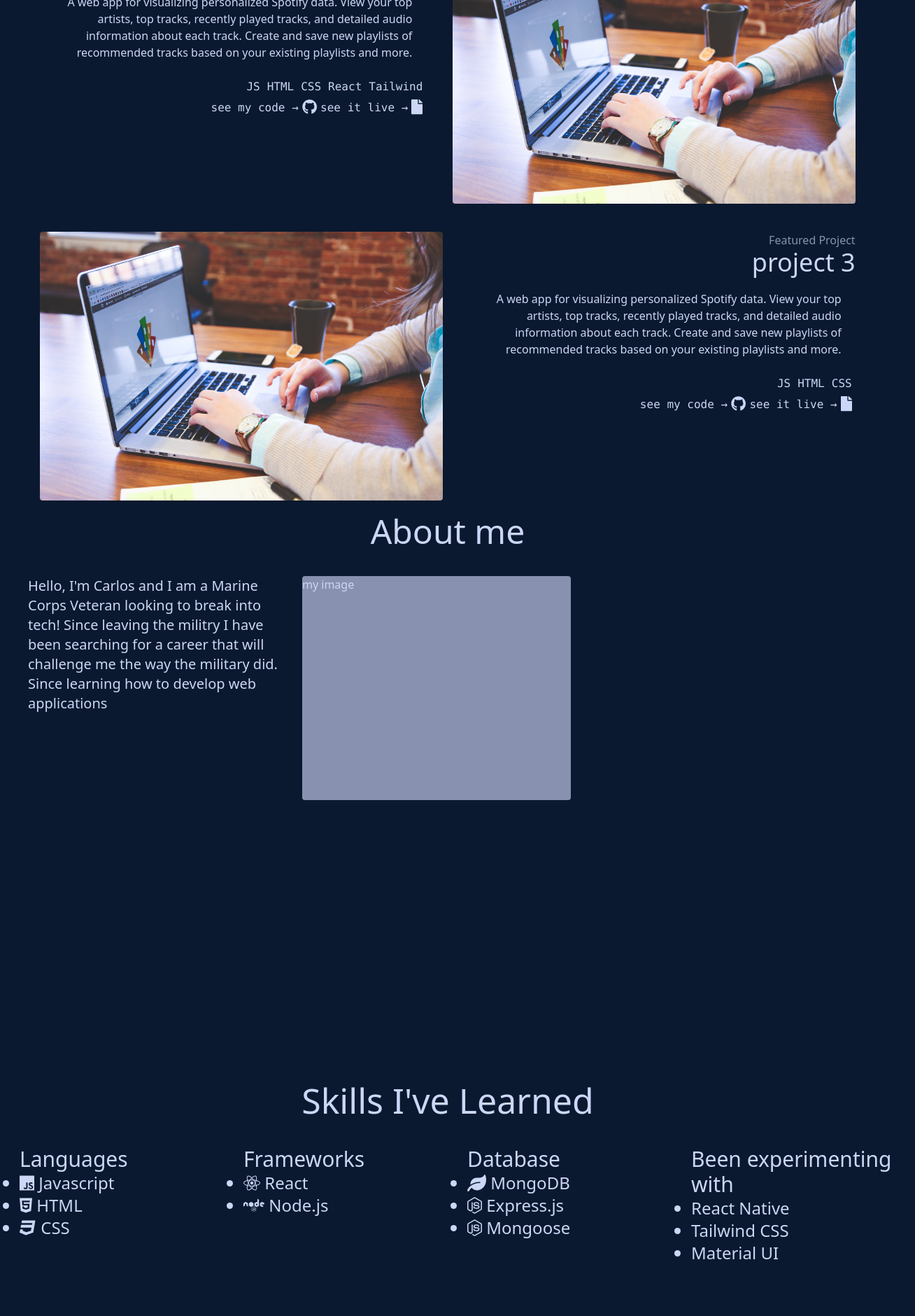
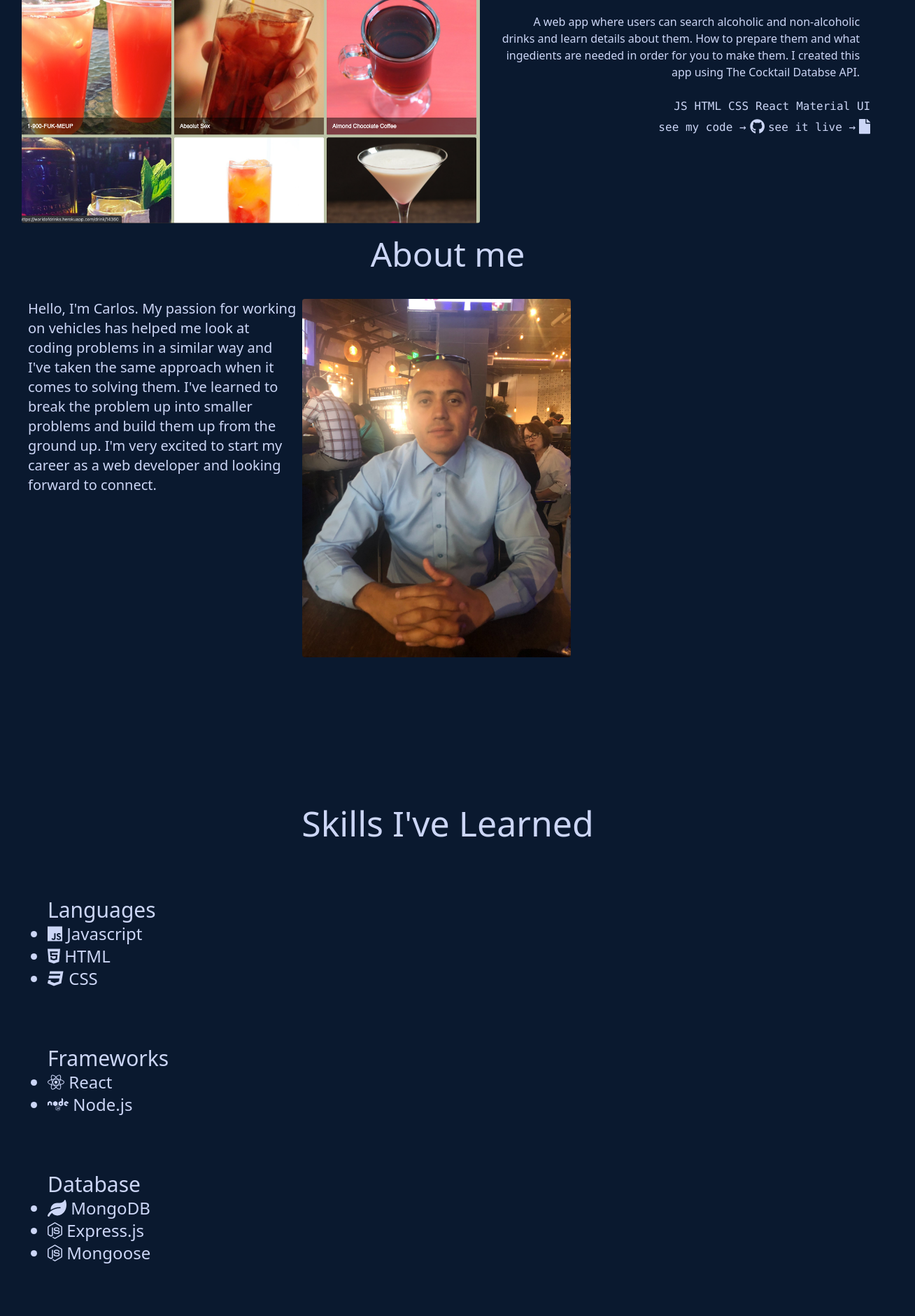
Before and after one commit to cgzapien/carloszapien-portfolio, a React (Create React App) app: page / in a window 1280 px wide. Shown: the part 1700-3580 px from the top of the page at 70% size, 1308 px wide, since content can reach past the window. Built offline with nearby package versions, Linux system fonts and the light colour scheme.

Commit message:
end of 1/5/2022 update

```diff
--- a/src/App.js
+++ b/src/App.js
@@ -40,7 +40,7 @@ export default function App() {
       <Skills />
       <Contact />
       {toggleButton && (
-        <button className="sticky bottom-10 left-[95%] opacity-30 lg:text-5xl sm:text-3xl " onClick={scrollToTop}><FontAwesomeIcon icon={faArrowCircleUp}/></button>
+        <button className="sticky bottom-10 left-[95%] opacity-30 text-4xl md:text-5xl " onClick={scrollToTop}><FontAwesomeIcon icon={faArrowCircleUp}/></button>
       )}
       <Footer />
     </>
--- a/src/components/About.js
+++ b/src/components/About.js
@@ -1,16 +1,17 @@
 import React from "react";
+import me from "../media/me.jpg"
 
 
 const About = () => {
   return (
     <div id="about" className="h-screen">
       <h1 className="text-5xl text-center" id="aboutme">About me</h1>
-      <div className=" flex p-10 space-x-2">
-        <p className=" break-normal text-xl w-96">Hello, I'm Carlos and I am a Marine Corps Veteran looking to break into tech! Since leaving the militry I have been searching for a career that will challenge me the way the military did. Since learning how to develop web applications</p>
-        <div className=" bg-[#8892b0] h-80 w-96 rounded-[4px]" id="image">
-          <h1>
-            my image
-          </h1>
+      <div className=" flex p-10 space-x-2 m-auto">
+        <p className=" break-normal text-xl w-96">Hello, I'm Carlos. My passion for working on vehicles has helped me look at coding problems in a similar way and I've taken the same approach when it comes to solving them. I've learned to break the problem up into smaller problems and build them up from the ground up. I'm very excited to start my career as a web developer and looking forward to connect.</p>
+        <div className=" h-80 w-96 " id="image">
+        <a href="https://www.linkedin.com/in/carlos-zapien/" target="_blank"rel="noreferrer">
+          <img src={me} alt="me" className="rounded-[4px]"/>
+        </a>
           {/* make image tag an anchor to linkedin profile */}
         </div>
 
--- a/src/components/Contact.js
+++ b/src/components/Contact.js
@@ -1,7 +1,6 @@
 import React from "react";
 
 import { FontAwesomeIcon } from '@fortawesome/react-fontawesome'
-import { faPaperPlane } from '@fortawesome/free-solid-svg-icons'
 import { faGithub, faLinkedin } from "@fortawesome/free-brands-svg-icons";
 import ContactForm from "./ContactForm";
 
@@ -12,13 +11,14 @@ export default function Contact(){
         <h1 className="text-center text-5xl p-10">
           Contact
         </h1>
-        <ContactForm/>
-      <ul className="flex justify-center">
-        <li><a href="https://www.linkedin.com/in/carlos-zapien/" target="_blank"rel="noreferrer"><FontAwesomeIcon icon={faLinkedin} size="4x" className="hover:text-[#64ffda] p-[10px]" /></a></li>
-        <li><a href="mailto:zapiencg@gmail.com"><FontAwesomeIcon icon={faPaperPlane} size="4x" className="hover:text-[#64ffda] p-[10px]" /></a></li>
-        <li><a href="https://github.com/cgzapien" target="_blank"rel="noreferrer"><FontAwesomeIcon icon={faGithub} size="4x" className="hover:text-[#64ffda] p-[10px]" /></a></li>
+        <div>
+          <ContactForm/>
+          <ul className="flex justify-center">
+            <li><a href="https://www.linkedin.com/in/carlos-zapien/" target="_blank"rel="noreferrer"><FontAwesomeIcon icon={faLinkedin} size="4x" className="hover:text-[#64ffda] p-[10px]" /></a></li>
+            <li><a href="https://github.com/cgzapien" target="_blank"rel="noreferrer"><FontAwesomeIcon icon={faGithub} size="4x" className="hover:text-[#64ffda] p-[10px]" /></a></li>
+          </ul>
 
-      </ul>
+        </div>
     </div>
   )
 }
--- a/src/components/Main.js
+++ b/src/components/Main.js
@@ -3,7 +3,7 @@ import { Link } from "react-scroll";
 
 export default function Main(){
   return (
-    <div className=" h-screen text-center">
+    <div className=" h-full text-center">
       <div className=" text-left w-fit" id="heading">
         <h1 className="text-[#8892b0] text-[30px]">Hi, my name is</h1>
         <h1 className="text-8xl">Carlos Zapien.</h1>
--- a/src/components/ProjectOne.js
+++ b/src/components/ProjectOne.js
@@ -8,7 +8,7 @@ export default function ProjectOne() {
   return (
     <div id="project-one" className="h-max p-5 flex justify-evenly ">
       <div className=" w-fit m-0 md:max-w-6xl" id="projectimage">
-        <a href="https://github.com/cgzapien"><img src={workImage} alt="workimage" className="rounded-[4px] h-96 hover:opacity-50 w-fit hover:cursor-pointer"></img></a>
+        <a href="https://github.com/cgzapien"><img src={workImage} alt="workimage" className="rounded-[4px] h-96 hover:opacity-50 hover:cursor-pointer lg:w-fit"></img></a>
       </div>
       <div id="project-content" className="  w-fit text-right">
         <p className=" text-base text-[#8892b0]">Featured Project</p>
--- a/src/components/ProjectThree.js
+++ b/src/components/ProjectThree.js
@@ -3,29 +3,32 @@ import { FontAwesomeIcon } from "@fortawesome/react-fontawesome";
 import workImage from "../media/project.jpg"
 import { faGithub } from "@fortawesome/free-brands-svg-icons";
 import { faFile } from "@fortawesome/free-solid-svg-icons";
+import drinksImage from "../media/worldOfDrinks.png"
 
 export default function ProjectThree() {
   return (
     <div id="project-one" className="h-max p-5 flex justify-evenly ">
       <div className=" w-fit m-0" id="projectimage">
-        <a href="https://github.com/cgzapien"><img src={workImage} alt="workimage" className="h-96 hover:opacity-50 w-fit hover:cursor-pointer rounded-[4px]"></img></a>
+        <a href="https://worldofdrinks.herokuapp.com/" target="_blank"rel="noreferrer"><img src={drinksImage} alt="workimage" className="h-96 hover:opacity-50 w-fit hover:cursor-pointer rounded-[4px]"></img></a>
       </div>
       <div id="project-content" className="  w-fit text-right">
         <p className=" text-base text-[#8892b0]">Featured Project</p>
-        <h1 className=" text-4xl">project 3</h1>
+        <h1 className=" text-4xl">World of Drinks</h1>
         <div className=" p-[20px] w-fit ">
-          <p className=" max-w-lg break-normal ">A web app for visualizing personalized Spotify data. View your top artists, top tracks, recently played tracks, and detailed audio information about each track. Create and save new playlists of recommended tracks based on your existing playlists and more.</p>
+          <p className=" max-w-lg break-normal ">A web app where users can search alcoholic and non-alcoholic drinks and learn details about them. How to prepare them and what ingedients are needed in order for you to make them. I created this app using The Cocktail Databse API.</p>
         </div>
         <ul className="flex font-mono justify-end">
           <li className=" p-[5px]">JS</li>
           <li className=" p-[5px]">HTML</li>
           <li className=" p-[5px]">CSS</li>
+          <li className=" p-[5px]">React</li>
+          <li className=" p-[5px]">Material UI</li>
         </ul>
         <div>
           <span className="font-mono">see my code &#8594;</span>
-          <a className=" p-[5px] hover:text-[#64ffda]" href="https://github.com/cgzapien" target="_blank" rel="noreferrer"><FontAwesomeIcon size="lg" icon={faGithub} /></a>
+          <a className=" p-[5px] hover:text-[#64ffda]" href="https://github.com/cgzapien/worldOfDrinks" target="_blank" rel="noreferrer"><FontAwesomeIcon size="lg" icon={faGithub} /></a>
           <span className="font-mono">see it live &#8594;</span>
-          <a className=" p-[5px] hover:text-[#64ffda]" href="https://github.com/cgzapien" target="_blank" rel="noreferrer"><FontAwesomeIcon size="lg" icon={faFile}/></a>
+          <a className=" p-[5px] hover:text-[#64ffda]" href="https://worldofdrinks.herokuapp.com/" target="_blank" rel="noreferrer"><FontAwesomeIcon size="lg" icon={faFile}/></a>
         </div>
       </div>
     </div>
--- a/src/components/Skills.js
+++ b/src/components/Skills.js
@@ -6,12 +6,12 @@ import { faLeaf } from "@fortawesome/free-solid-svg-icons";
 
 export default function Skills(){
   return (
-    <div id="skills" className="h-96">
+    <div id="skills" className=" h-auto sm:h-auto">
        <h1 style={{fontSize: "50px", textAlign: "center"}}>
           Skills I've Learned
       </h1>
-      <div className="flex justify-evenly p-7">
-        <div className="">
+      <div className=" flex-col p-7 shrink content-center">
+        <div className=" p-10">
           <h1 className="display: relative text-3xl">Languages</h1>
           <ul className="w-80 list-disc list-outside">
             <li className="text-2xl"><FontAwesomeIcon icon={faJs}  /> Javascript</li>
@@ -19,14 +19,14 @@ export default function Skills(){
             <li className="text-2xl"><FontAwesomeIcon icon={faCss3} /> CSS</li>
           </ul>
         </div>
-        <div>
+        <div className=" p-10 ">
           <h1 className="display: relative text-3xl">Frameworks</h1>
           <ul className="w-80 list-disc list-outside">
             <li className="text-2xl"><FontAwesomeIcon icon={faReact} /> React</li>
             <li className="text-2xl"><FontAwesomeIcon icon={faNode} /> Node.js</li>
           </ul>
         </div>
-        <div>
+        <div className=" p-10">
           <h1 className="display: relative text-3xl">Database</h1>
           <ul className="w-80 list-disc list-outside">
             <li className="text-2xl"><FontAwesomeIcon icon={faLeaf} /> MongoDB</li>
@@ -34,7 +34,7 @@ export default function Skills(){
             <li className="text-2xl"><FontAwesomeIcon icon={faNodeJs} /> Mongoose</li>
           </ul>
         </div>
-        <div>
+        <div className=" p-10">
           <h1 className="display: relative text-3xl">Been experimenting with</h1>
           <ul className="w-80 list-disc list-outside">
             <li className="text-2xl">React Native</li>
```
Also changed, not shown: src/components/ContactForm.js (+21 -14 lines), src/media/me.jpg (added), src/media/worldOfDrinks.png (added).
